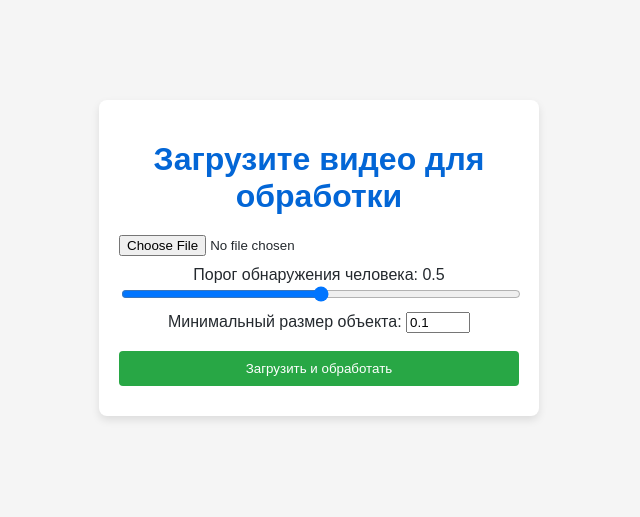
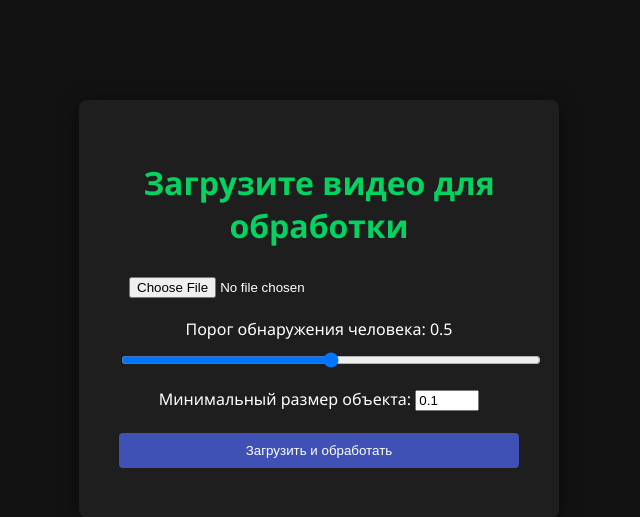
Before and after one commit to SobrSergio/Video_processing_project, a Flask app: page / in a window 1280 px wide. Shown: the top 517 px of the page, without its empty margins (321-961 px from the left). Run offline with Flask 3, Linux system fonts and the light colour scheme; parts of the project's set-up code (start-up, migrations or seed data) failed here and were passed over.

Commit message:
Изменение CSS

```diff
--- a/app/static/style.css
+++ b/app/static/style.css
@@ -1,7 +1,8 @@
+/* Основные стили */
 body {
-    font-family: Arial, sans-serif;
-    background-color: #f5f5f5;
-    color: #24292e;
+    font-family: 'Segoe UI', Tahoma, Geneva, Verdana, sans-serif;
+    background-color: #121212; /* Темный фон */
+    color: #ffffff; /* Светлый текст */
     margin: 0;
     padding: 0;
 }
@@ -9,15 +10,16 @@ body {
 .container {
     width: 400px;
     margin: 100px auto;
-    padding: 20px;
-    background-color: #ffffff;
+    padding: 40px;
+    background-color: #1e1e1e; /* Темный контейнер */
     border-radius: 8px;
-    box-shadow: 0 4px 8px rgba(0, 0, 0, 0.1);
+    box-shadow: 0 4px 20px rgba(0, 0, 0, 0.5);
     text-align: center;
+    transition: all 0.3s ease; /* Плавный переход */
 }
 
 h1 {
-    color: #0366d6;
+    color: #04D361; /* Яркий цвет заголовка */
     margin-bottom: 20px;
 }
 
@@ -26,24 +28,26 @@ input[type="range"],
 button {
     width: 100%;
     margin-bottom: 10px;
+    border: none; /* Убираем стандартные границы */
+    border-radius: 4px; /* Скругление углов */
+    padding: 10px;
 }
 
 button {
-    background-color: #28a745;
+    background-color: #3f51b5; /* Цвет кнопки */
     color: white;
-    border: none;
-    padding: 10px;
-    border-radius: 4px;
     cursor: pointer;
+    transition: background-color 0.3s ease, transform 0.2s ease; /* Плавный переход для кнопки */
 }
 
 button:hover {
-    background-color: #218838;
+    background-color: #303f9f; /* Цвет при наведении */
+    transform: scale(1.05); /* Увеличение кнопки */
 }
 
 #loading {
     font-size: 16px;
-    color: #0366d6;
+    color: #03A9F4; /* Цвет текста загрузки */
 }
 
 #progress-container {
@@ -54,11 +58,17 @@ progress {
     width: 100%;
     height: 20px;
     margin-bottom: 10px;
+    margin-top: 10px;
+    background-color: #555; /* Цвет фона прогресс-бара */
+}
+
+progress::-webkit-progress-value {
+    background-color: #04D361; /* Цвет заполненной части прогресс-бара */
 }
 
 #progress-text {
     font-size: 14px;
-    color: #0366d6;
+    color: #04D361; /* Цвет текста прогресса */
 }
 
 #result {
@@ -66,12 +76,13 @@ progress {
 }
 
 #downloadLink {
-    color: #0366d6;
+    color: #03A9F4; /* Цвет ссылки на скачивание */
     text-decoration: none;
     font-size: 16px;
     font-weight: bold;
+    transition: color 0.3s ease; /* Плавный переход цвета */
 }
 
 #downloadLink:hover {
-    text-decoration: underline;
+    color: #04D361; /* Цвет ссылки при наведении */
 }
--- a/app/templates/index.html
+++ b/app/templates/index.html
@@ -9,12 +9,16 @@
     <div class="container">
         <h1>Загрузите видео для обработки</h1>
         <form id="uploadForm" enctype="multipart/form-data">
+            <!-- Убрали стилизацию кнопки выбора файла -->
             <input type="file" name="video" id="video" required>
+
             <label for="threshold">Порог обнаружения человека: <span id="thresholdValue">0.5</span></label>
             <input type="range" id="threshold" name="threshold" min="0" max="1" step="0.1" value="0.5" oninput="updateThreshold(this.value)">
+
             <label for="min_size">Минимальный размер объекта:</label>
             <input type="number" id="min_size" name="min_size" min="0.1" max="1" value="0.1"><br><br>
-            <button type="submit">Загрузить и обработать</button>
+
+            <button class="upload-btn" type="submit">Загрузить и обработать</button>
         </form>
 
         <div id="progress-container" style="display: none;">
@@ -66,7 +70,6 @@
                 const data = await response.json();
 
                 if (data.state === 'PENDING') {
-                    // Обновляем прогресс-бара на основе percent_complete
                     const progress = Math.min(data.percent_complete, 100);
                     progressBar.value = progress;
                     progressText.innerText = `${progress.toFixed(0)}%`;
@@ -77,7 +80,6 @@
                     downloadLink.href = `/download/${data.result.split('/').pop()}`;
                     removedFramesSpan.innerText = data.removed_frames;
 
-                    // Автоматическое скачивание файла
                     const a = document.createElement('a');
                     a.href = downloadLink.href;
                     a.download = 'processed_video.mp4';
@@ -87,7 +89,7 @@
                     progressContainer.style.display = 'none';
                     alert('Ошибка при обработке видео: ' + data.status);
                 }
-            }, 2000); // Проверка каждые 2 секунды
+            }, 2000);
         }
 
         function updateThreshold(value) {
```
Also changed, not shown: 2 other files.
